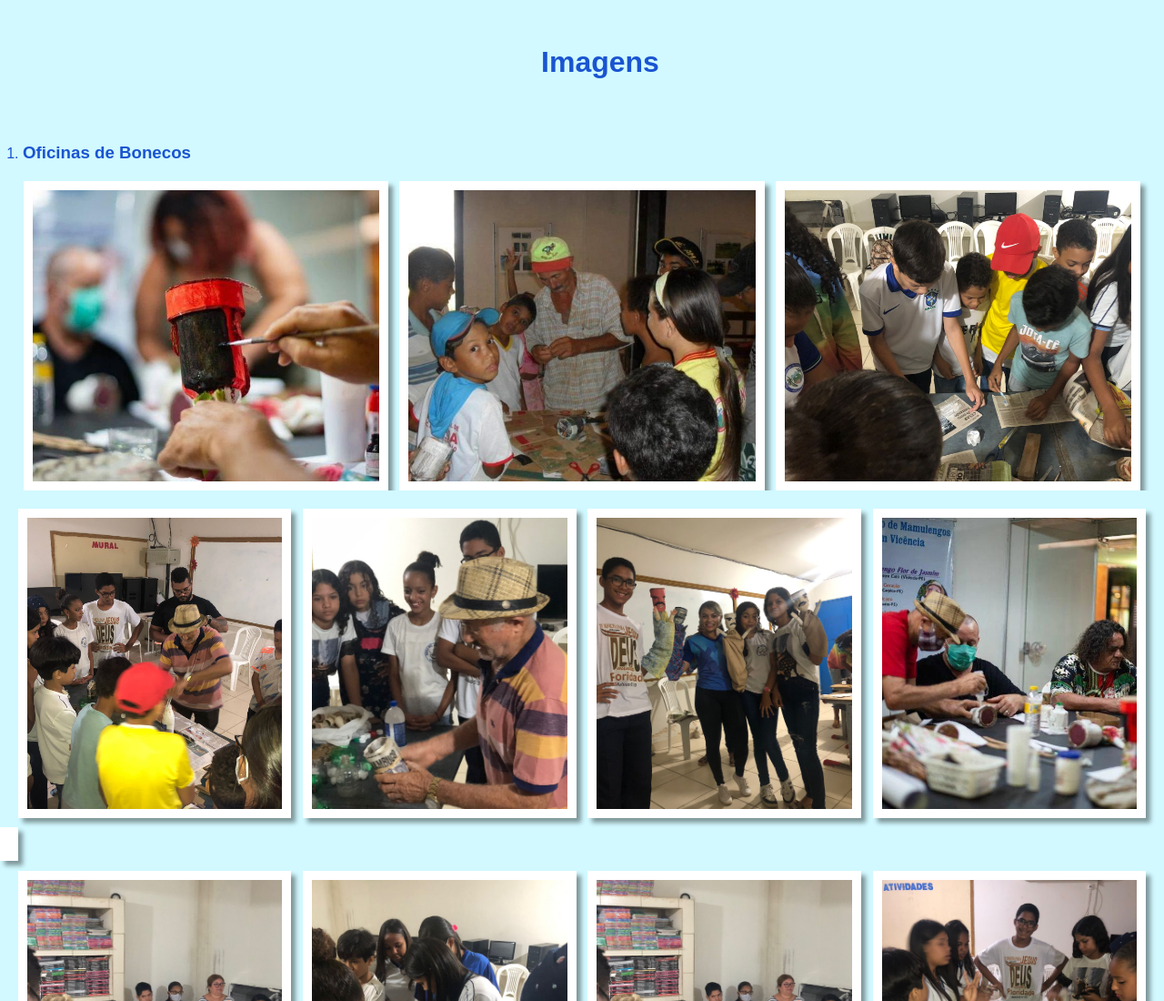
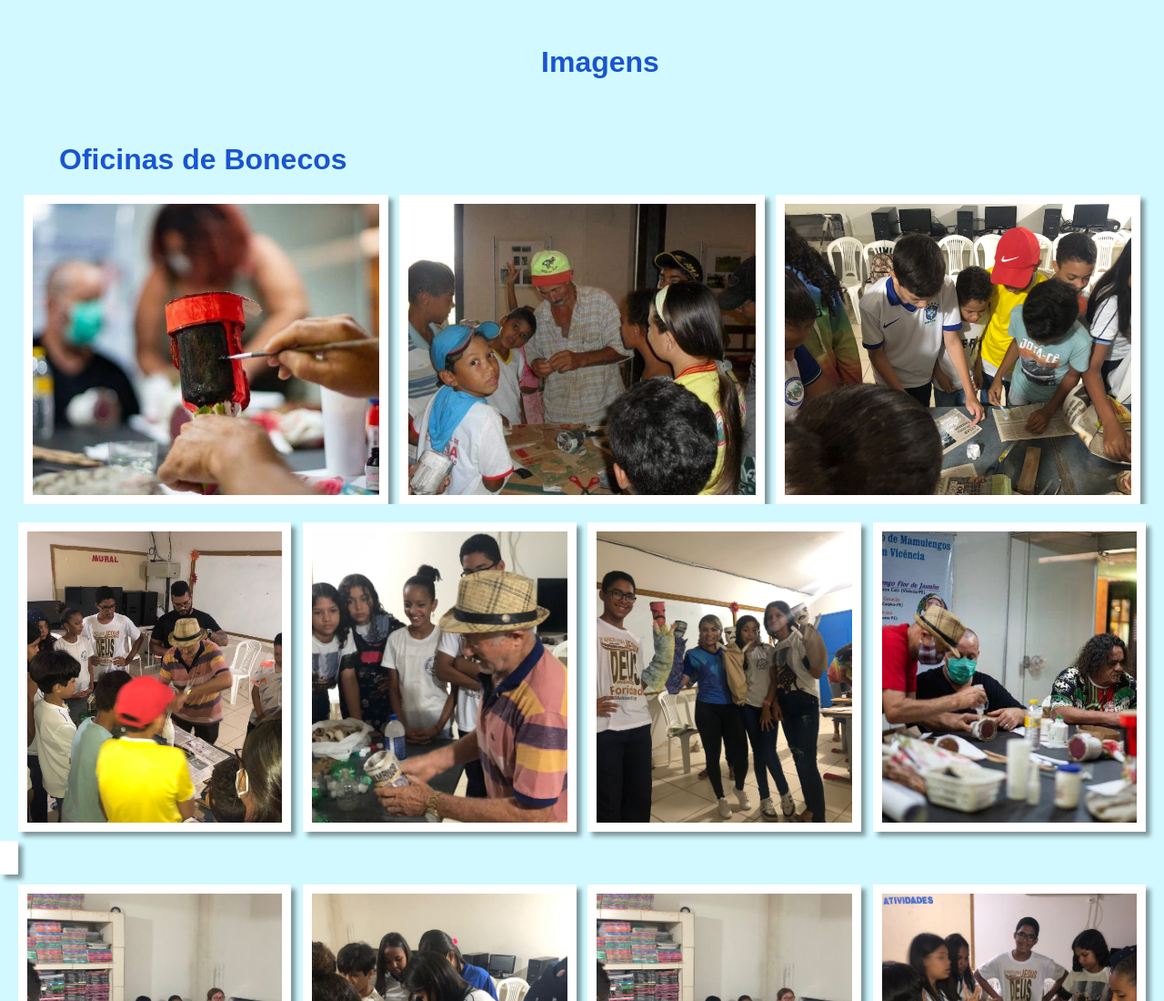
Before and after one commit to luisfilipelima/mestre_calu, a plain HTML site: page imagens.html in a window 1280 px wide. Shown: the top 1100 px of the page at 91% size. Drawn offline with Linux system fonts and the light colour scheme.

Commit message:
Update imagens.html

```diff
--- a/imagens.html
+++ b/imagens.html
@@ -17,9 +17,9 @@
    <main>
     <div class="main">
         <div class="header-text">
-            <ol>
-                <li><h3>Oficinas de Bonecos</h3></li>
-            </ol>
+
+                <h1>Oficinas de Bonecos</h1>
+
         </div>
         <main>
             <div class="gallery-container">
```
